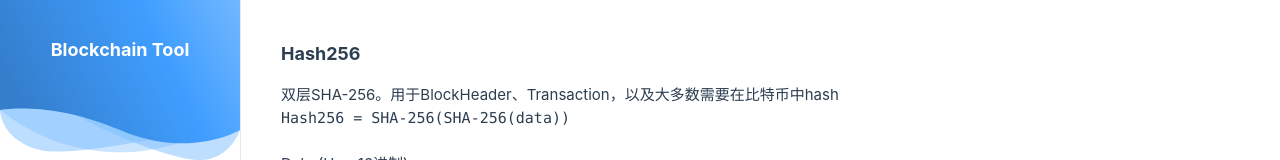
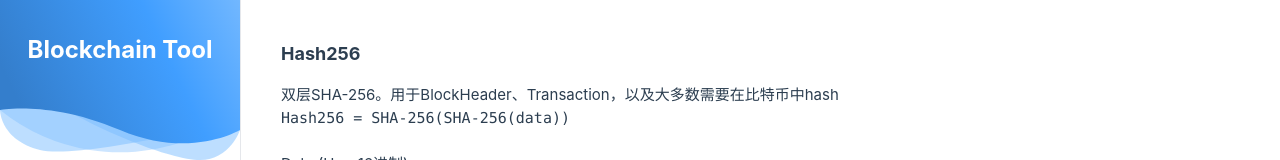
Before and after one commit to gxr404/blockchain-tool, a Nuxt app: page / in a window 1280 px wide. Shown: the top 160 px of the page. Built offline with nearby package versions, Linux system fonts and the light colour scheme.

Commit message:
chore: change title size

```diff
--- a/components/SidebarBlock.vue
+++ b/components/SidebarBlock.vue
@@ -7,7 +7,7 @@ const route = useRoute()
       <!-- -mt-[94px] -->
       <div id="hd-bg" class="absolute w-full"></div>
       <div class="h-[100px] flex items-center justify-center">
-        <h1 class="font-bold text-lg text-white relative z-10">Blockchain Tool</h1>
+        <h1 class="font-bold text-[24px] text-white relative z-10">Blockchain Tool</h1>
       </div>
     </header>
     <div class="h-[100vh] pt-[120px] -mt-[120px]">
```
